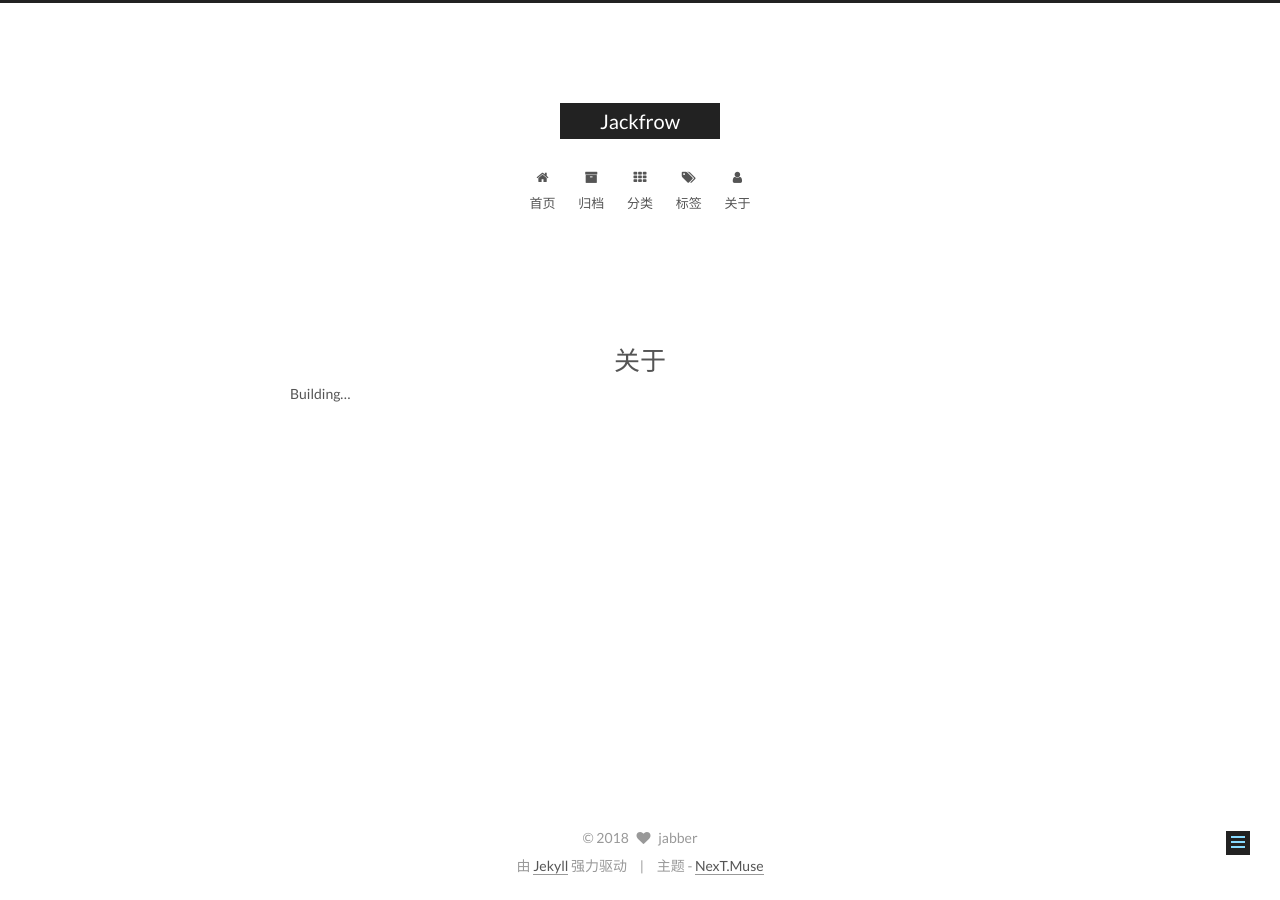
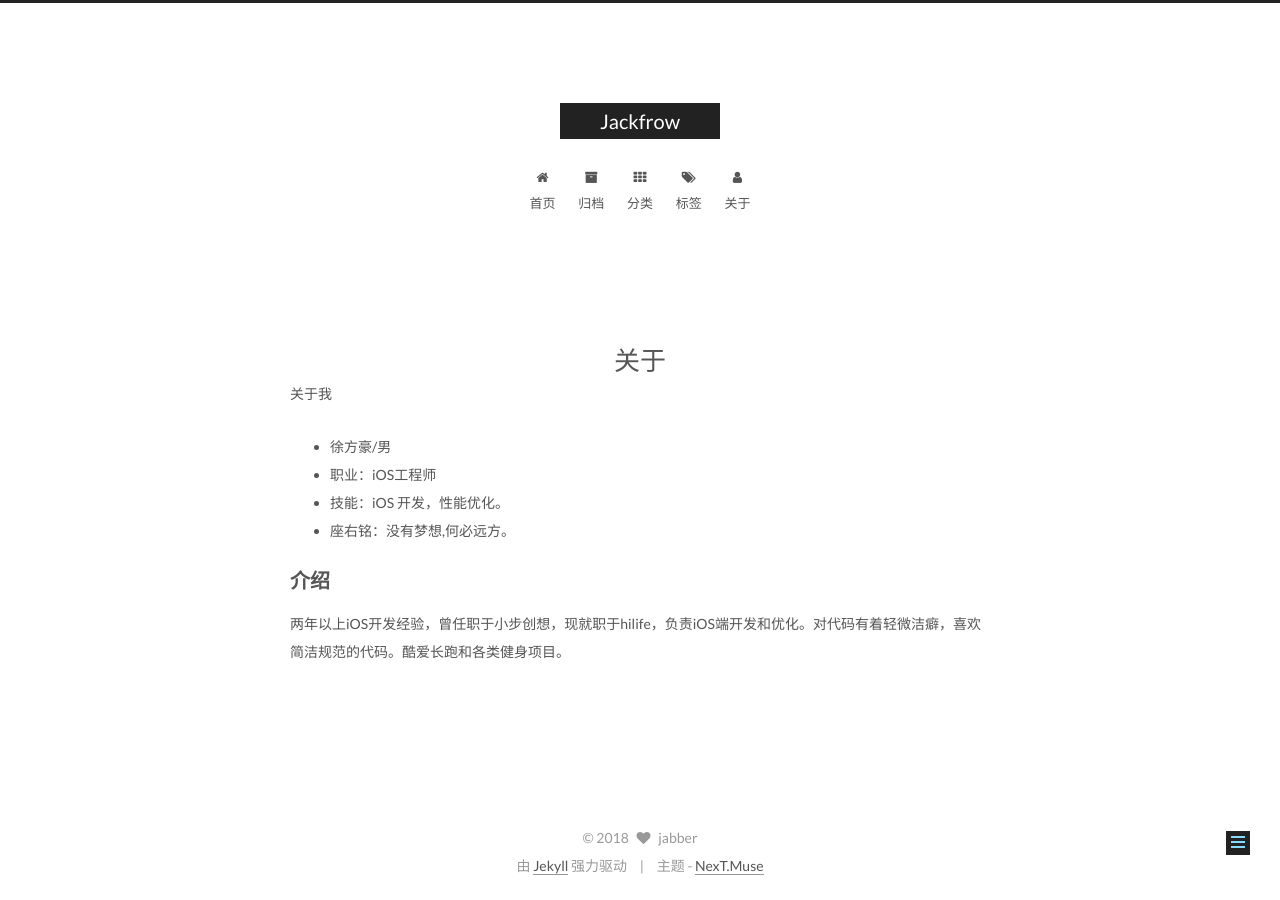
Before and after one commit to jackfrow/jackfrow.github.io-deprecated-, a Jekyll site: the page built from about/index.md, in a window 1280 px wide. Built offline with Jekyll 4.4.1, drawn with Linux system fonts in a browser that asks for light colours.

Commit message:
修改个人信息.

```diff
--- a/about/index.md
+++ b/about/index.md
@@ -3,4 +3,15 @@ layout: page
 type: about
 ---
 
-Building...
+关于我
+
+* 徐方豪/男
+* 职业：iOS工程师
+* 技能：iOS 开发，性能优化。
+* 座右铭：没有梦想,何必远方。
+
+
+
+## 介绍
+
+两年以上iOS开发经验，曾任职于小步创想，现就职于hilife，负责iOS端开发和优化。对代码有着轻微洁癖，喜欢简洁规范的代码。酷爱长跑和各类健身项目。
```
